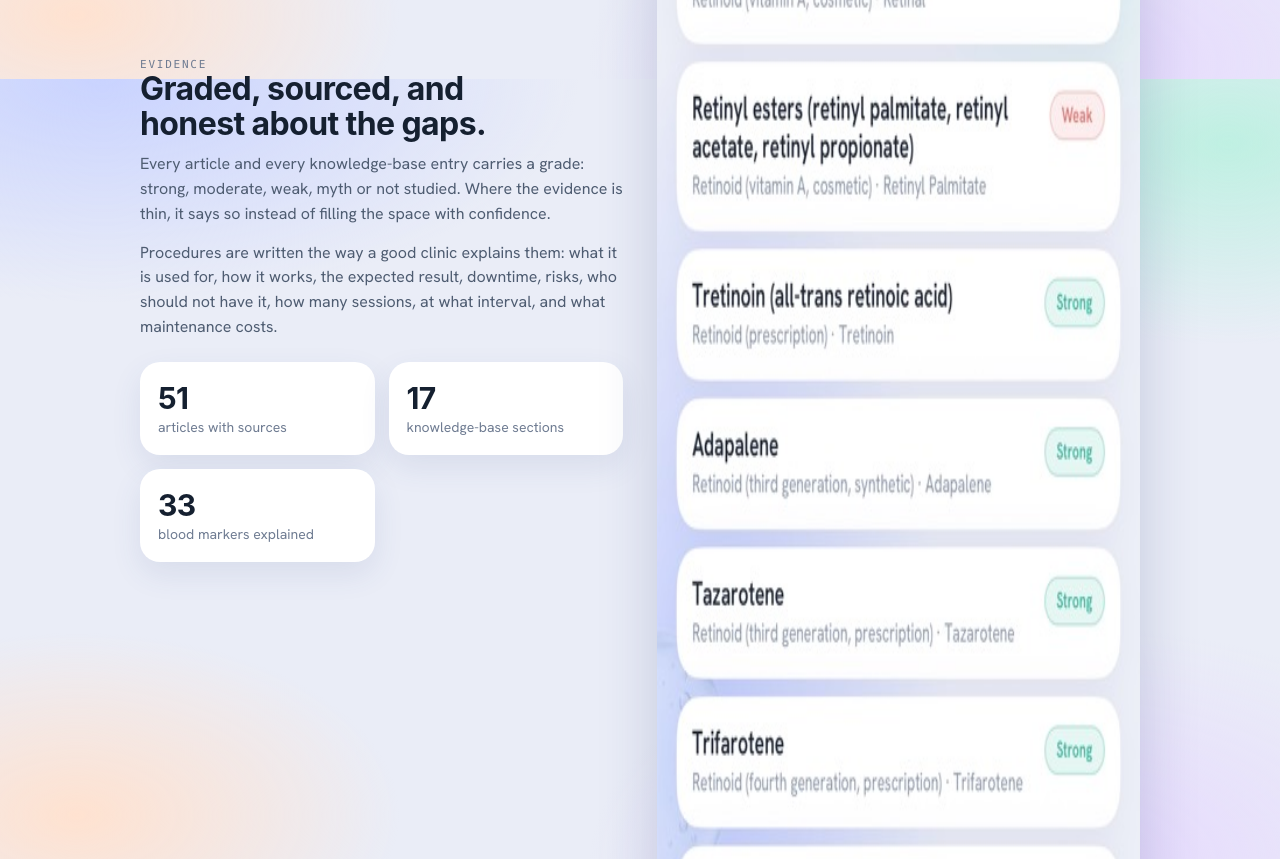
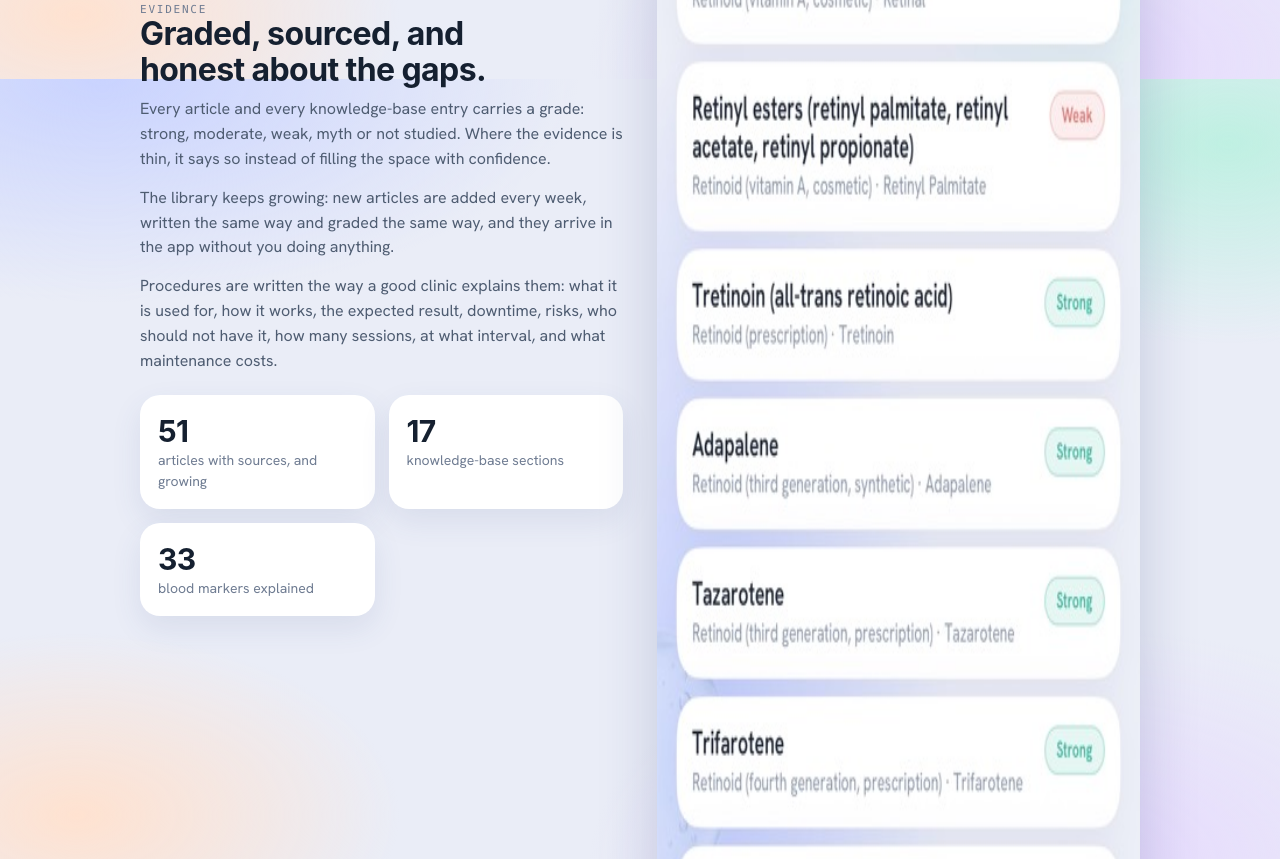
Before and after one commit to karinailina/skinformula-site, a plain HTML site: page index.html in a window 1280 px wide. Shown: the part 3921-4780 px from the top of the page. Drawn offline with Linux system fonts and the light colour scheme; a web font is replaced by a local one.

Commit message:
Home page: say the article library keeps growing
Co-Authored-By: Claude Opus 5 <noreply@anthropic.com>

```diff
--- a/index.html
+++ b/index.html
@@ -124,9 +124,10 @@
         <div class="eyebrow">Evidence</div>
         <h2>Graded, sourced, and honest about the gaps.</h2>
         <p>Every article and every knowledge-base entry carries a grade: strong, moderate, weak, myth or not studied. Where the evidence is thin, it says so instead of filling the space with confidence.</p>
+        <p>The library keeps growing: new articles are added every week, written the same way and graded the same way, and they arrive in the app without you doing anything.</p>
         <p>Procedures are written the way a good clinic explains them: what it is used for, how it works, the expected result, downtime, risks, who should not have it, how many sessions, at what interval, and what maintenance costs.</p>
         <div class="numbers">
-          <div class="num"><b>51</b><span>articles with sources</span></div>
+          <div class="num"><b>51</b><span>articles with sources, and growing</span></div>
           <div class="num"><b>17</b><span>knowledge-base sections</span></div>
           <div class="num"><b>33</b><span>blood markers explained</span></div>
         </div>
@@ -155,6 +156,7 @@
     <details><summary>Does it diagnose anything?</summary><p>No. It sorts findings into home care, professional cosmetology, dermatologist or medical attention, and says when something belongs with a doctor. It never names a disease.</p></details>
     <details><summary>Is the chat an AI that knows everything?</summary><p>No. It answers from the app's own graded knowledge base and your data, on the phone. That is why it can say "I do not know" instead of inventing an answer.</p></details>
     <details><summary>What does it cost?</summary><p>During testing, everything is free. Later there will be one clearly named subscription, with the scan, the routine, the calendar and the whole knowledge base staying free.</p></details>
+    <details><summary>Does the content stay the same?</summary><p>No. New articles are added every week, and existing ones are updated when the evidence moves. Anything that changes keeps its sources and its grade, so you can see what it rests on.</p></details>
     <details><summary>Which languages?</summary><p>The interface is in English, German, French, Italian, Spanish and Russian. Articles and the knowledge base are in English for now.</p></details>
   </section>
 
```
